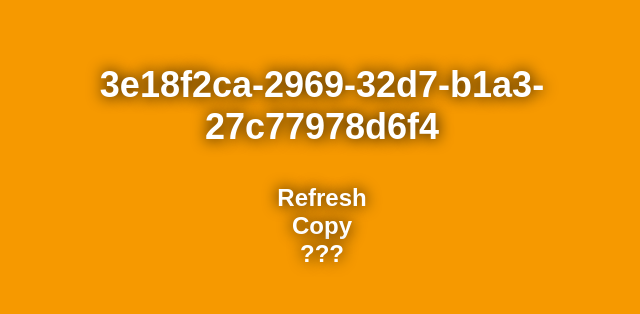
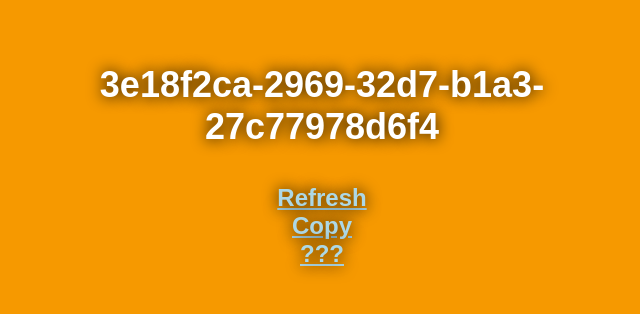
Before and after one commit to kot1qq/kot1qq.github.io, a plain HTML site: page generator/index.html in a window 1280 px wide. Shown: the part 252-566 px from the top of the page, without its empty margins (318-958 px from the left). Drawn offline with Linux system fonts and the light colour scheme.

Commit message:
Update style.css

```diff
--- a/generator/style.css
+++ b/generator/style.css
@@ -47,3 +47,4 @@
   }
  }
 p{font-size: 150%;}
+a{color: lightblue; text-decoration: underline;}
```
